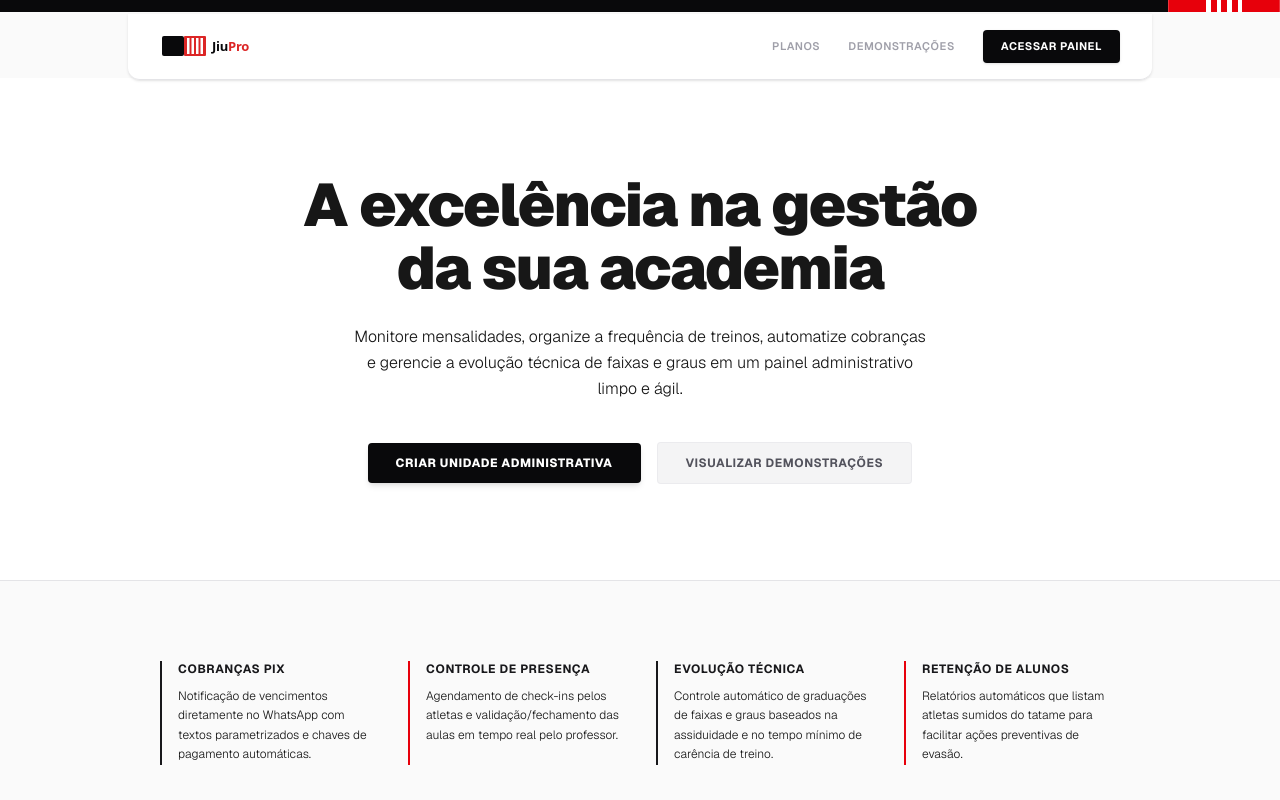
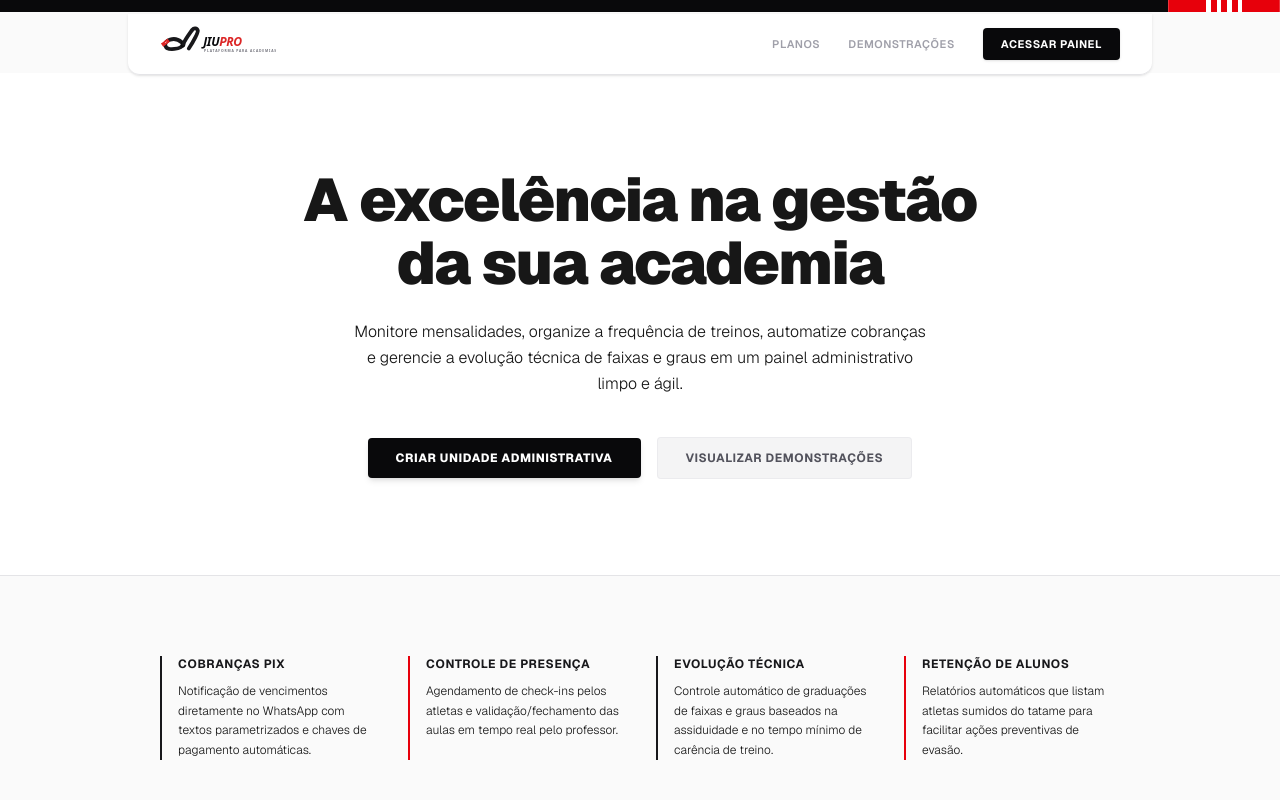
Before and after one commit to hugovitor/JiuPro, a Next.js app: page / in a window 1280 px wide. Shown: the top 800 px of the page. Built offline with nearby package versions, Linux system fonts and the light colour scheme; no server answers.

Commit message:
design: integrate user-provided J-knot black belt logo design in premium inline SVG format

```diff
--- a/app/page.tsx
+++ b/app/page.tsx
@@ -87,25 +87,35 @@ export default function SaaSLandingPage() {
       </div>
 
       {/* 1. Header (Navbar) */}
-      <header className="bg-white/90 backdrop-blur-md border-b border-zinc-200 sticky top-3.5 z-50 py-4 px-6 sm:px-8 max-w-5xl w-full mx-auto rounded-b-xl shadow-sm">
+      <header className="bg-white/90 backdrop-blur-md border-b border-zinc-200 sticky top-3.5 z-50 py-3 px-6 sm:px-8 max-w-5xl w-full mx-auto rounded-b-xl shadow-sm">
         <div className="flex items-center justify-between">
 
-          {/* Custom Professional SVG Belt Logo with wider, equal degrees */}
-          <div className="flex items-center gap-2">
-            <svg className="h-8 w-auto text-zinc-950" viewBox="0 0 135 32" fill="none" xmlns="http://www.w3.org/2000/svg">
-              {/* Faixa Preta Base */}
-              <rect x="2" y="6" width="22" height="20" rx="2" fill="#09090B" />
-              {/* Tarja Vermelha */}
-              <rect x="24" y="6" width="22" height="20" rx="1" fill="#DC2626" />
-              {/* Graus largos de tamanho idêntico */}
-              <rect x="27" y="8" width="2.5" height="16" fill="white" />
-              <rect x="31.5" y="8" width="2.5" height="16" fill="white" />
-              <rect x="36" y="8" width="2.5" height="16" fill="white" />
-              <rect x="40.5" y="8" width="2.5" height="16" fill="white" />
+          {/* Official Premium SVG Logo mimicking the black belt "J" knot */}
+          <div className="flex items-center">
+            <svg className="h-9 w-auto text-zinc-955" viewBox="0 0 310 80" fill="none" xmlns="http://www.w3.org/2000/svg">
+              <g transform="translate(2, 0)">
+                {/* Left belt loop */}
+                <path d="M46 36 C30 22 6 32 10 44 C14 56 46 52 50 40" stroke="#18181B" strokeWidth="8.5" strokeLinecap="round" fill="none" />
+                {/* Red End Bar */}
+                <path d="M6 40 L14 34" stroke="#DC2626" strokeWidth="8.5" strokeLinecap="square" />
+                {/* White Stripe (Grau) */}
+                <path d="M10 37 L12 35.5" stroke="#FFFFFF" strokeWidth="2.2" />
 
-              {/* JiuPro Logo Typography */}
-              <text x="52" y="21" fill="#09090B" fontSize="13" fontWeight="900" fontFamily="system-ui, -apple-system, sans-serif" letterSpacing="-0.02em">
-                Jiu<tspan fill="#DC2626">Pro</tspan>
+                {/* Belt Knot center */}
+                <path d="M44 40 C42 50 56 50 54 40 C52 30 46 30 44 40 Z" fill="#09090B" />
+
+                {/* Vertical Belt Loop (J fold upwards) */}
+                <path d="M50 40 C53 31 66 14 70 8 C73 4 80 4 82 10 C83 14 73 34 62 50" stroke="#18181B" strokeWidth="8.5" strokeLinecap="round" fill="none" />
+              </g>
+
+              {/* Bold Italic Typography matching design request */}
+              <text x="96" y="44" fill="#09090B" fontSize="27" fontWeight="900" fontStyle="italic" fontFamily="system-ui, -apple-system, sans-serif" letterSpacing="-0.03em">
+                JIU<tspan fill="#DC2626">PRO</tspan>
+              </text>
+
+              {/* Spaced Subtitle */}
+              <text x="98" y="58" fill="#71717A" fontSize="7.5" fontWeight="bold" fontFamily="system-ui, -apple-system, sans-serif" letterSpacing="0.24em">
+                PLATAFORMA PARA ACADEMIAS
               </text>
             </svg>
           </div>
@@ -180,7 +190,7 @@ export default function SaaSLandingPage() {
           <div className="grid grid-cols-1 md:grid-cols-4 gap-8">
             <div className="space-y-2.5 border-l-2 border-zinc-900 pl-4">
               <h3 className="font-bold text-xs uppercase tracking-wider text-zinc-900">Cobranças PIX</h3>
-              <p className="text-xs text-zinc-450 leading-relaxed font-light">
+              <p className="text-xs text-zinc-455 leading-relaxed font-light">
                 Notificação de vencimentos diretamente no WhatsApp com textos parametrizados e chaves de pagamento automáticas.
               </p>
             </div>
@@ -370,7 +380,7 @@ export default function SaaSLandingPage() {
               <div className="space-y-4">
                 <h3 className="font-extrabold text-[9px] uppercase tracking-widest text-zinc-955 border-b border-zinc-200 pb-2">Plano de Assinaturas</h3>
 
-                <div className="space-y-4 text-xs font-light text-zinc-550">
+                <div className="space-y-4 text-xs font-light text-zinc-555">
                   <div className="flex justify-between border-b border-zinc-200 pb-2 items-center">
                     <span className="font-semibold text-zinc-955">Plano Prata</span>
                     <span className="font-bold text-zinc-955">R$ 99</span>
```
Also changed, not shown: public/logo.jpg (added).
